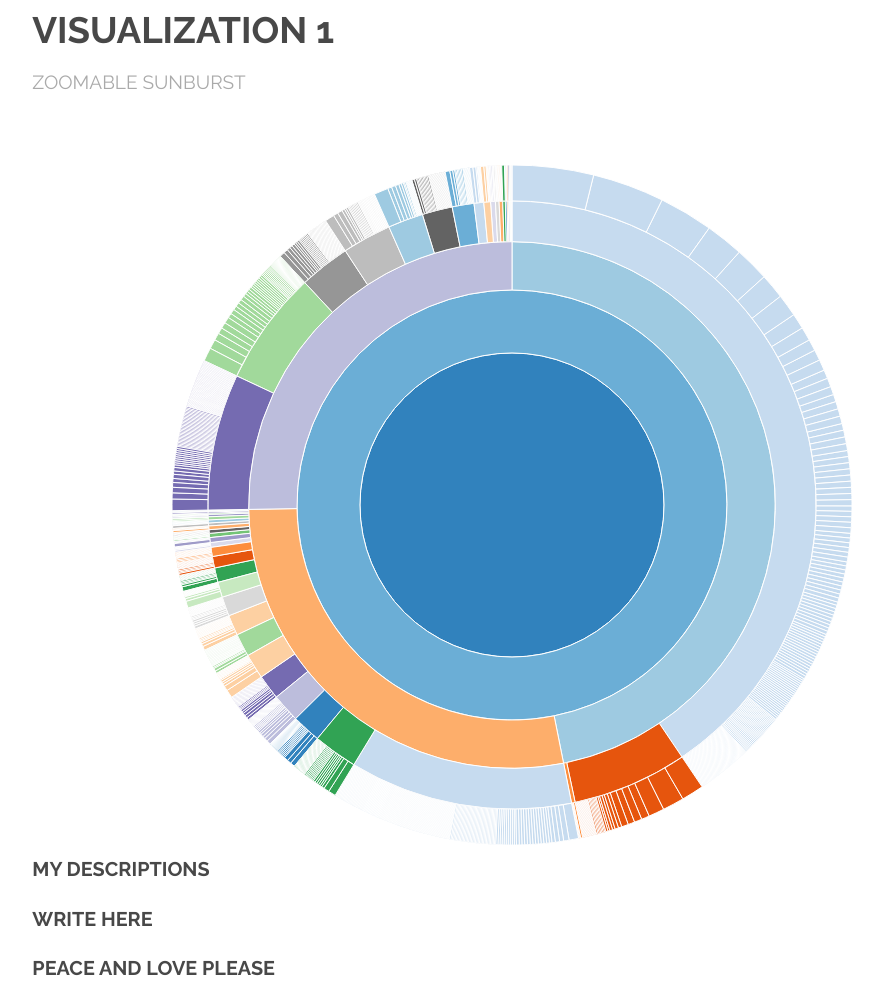
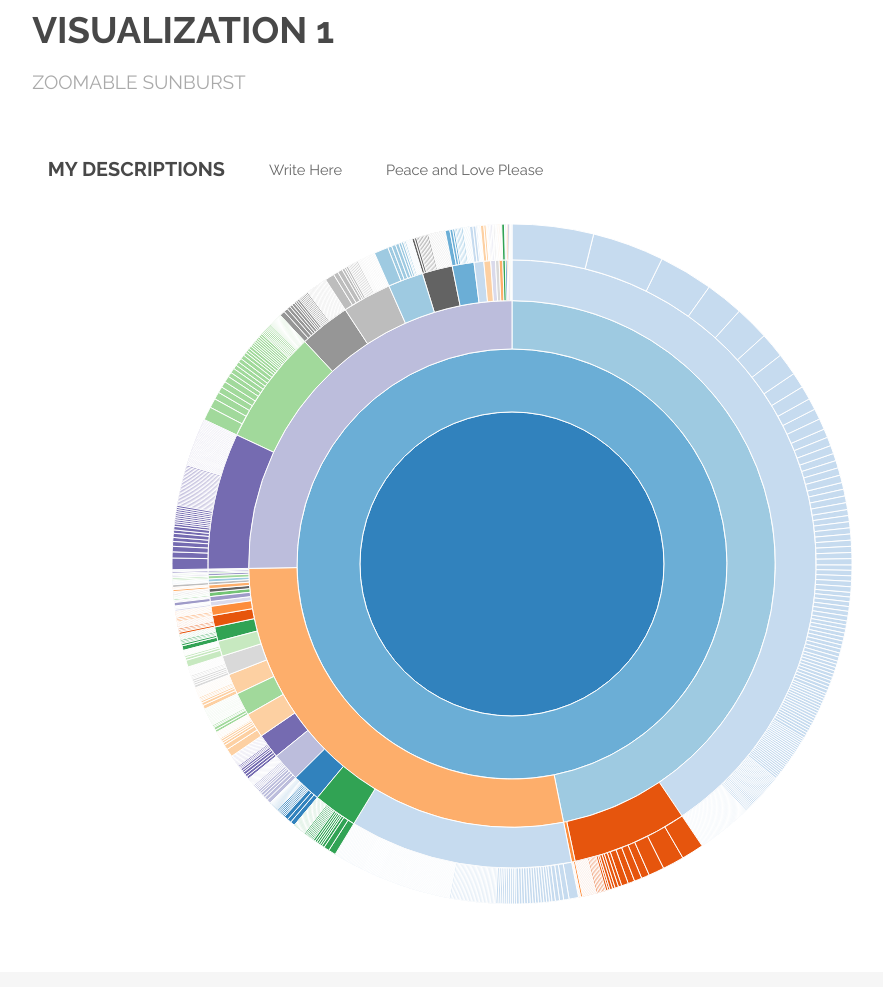
Before and after one commit to yutongl1/yutongl1.github.io, a plain HTML site: page index.html in a window 1280 px wide. Shown: the part 1291-2278 px from the top of the page, without its empty margins (131-1014 px from the left). Drawn offline with nearby package versions, Linux system fonts and the light colour scheme.

Commit message:
Update index.html

```diff
--- a/index.html
+++ b/index.html
@@ -80,10 +80,10 @@
 							<p> Zoomable Sunburst </p>
 						</header>
 						<div class="row 200%" id = 'svgHere'>
+							<h3> My descriptions </h3>
+							<p> Write Here </p>
+							<p> Peace and Love Please</p>
 						</div>
-						<h3> My descriptions </h3>
-						<h3> Write Here </h3>
-						<h3> Peace and Love Please</h3>
 					</div>
 				</section>
 
```
